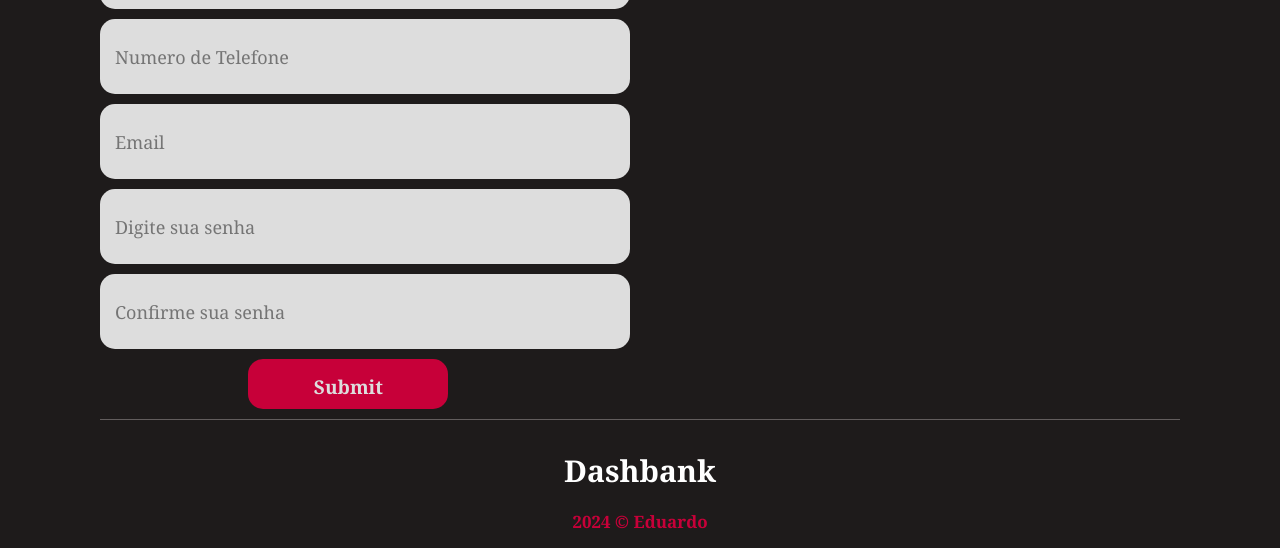
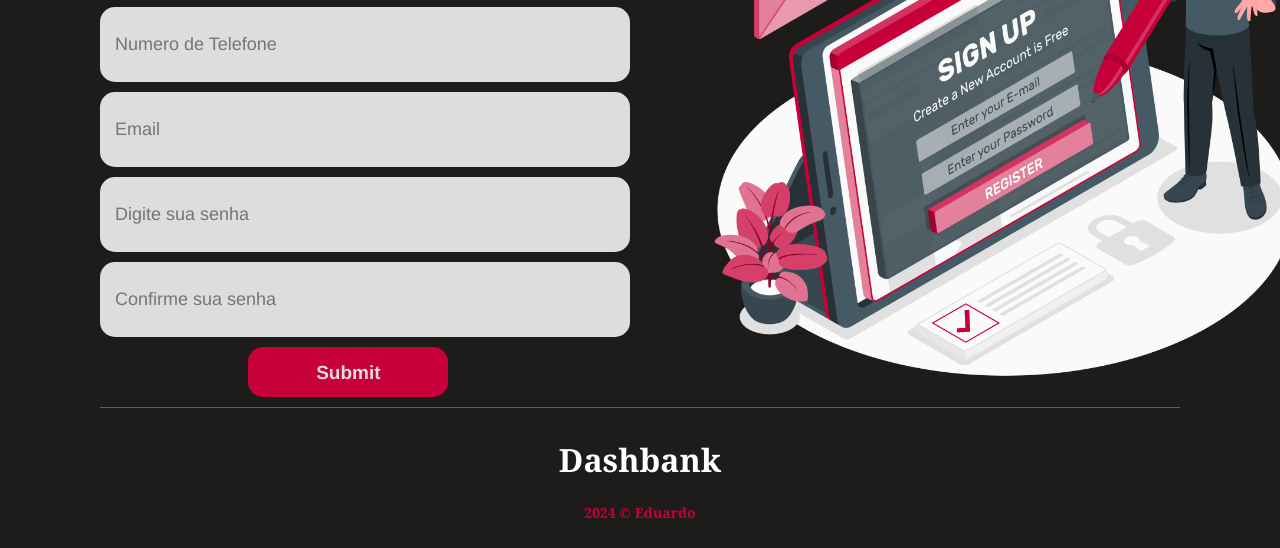
Before and after one commit to EduardoGoncalve/Dashbank-site, a plain HTML site: page ABA-LOGIN/login.html in a window 1280 px wide. Shown: the part 304-852 px from the top of the page. Drawn offline with Linux system fonts and the light colour scheme.

Commit message:
correções
corrição da pasta de login

```diff
--- /dev/null
+++ b/ABA-LOGIN/css/style.css
@@ -0,0 +1,124 @@
+* {
+    margin: 0;
+    padding: 0;
+    font-family: Georgia;
+}
+
+body {
+    margin: 0 100px 0;
+    background-color: #1e1b1b;
+}
+
+#header-container {
+    margin-top: 13px;
+    display: flex;
+    justify-content: space-between;
+    align-items: center;
+    margin-right: 40px
+}
+
+#header-container h1 a{
+    text-decoration: none;
+    color: #ddd;
+    font-size: 46px;
+    transition: 0.3s;
+}
+
+#header-container h1 a:hover {
+    color: #c70039;
+}
+
+#header-container ul a {
+    text-decoration: none;
+    color: #ddd;
+}
+
+#navbar-header ul {
+    display: flex;
+    gap: 20px;
+}
+
+#navbar-header li {
+    list-style: none;
+}
+
+#navbar-header li a {
+    transition: .5s;
+    font-size: 17px;
+}
+
+#navbar-header li a:hover {
+    color: #c70039;
+}
+
+main {
+    padding-top: 20px;
+    display: flex;
+}
+
+h1 {
+    font-size: 50px;
+    color: #c70039;
+}
+
+p {
+    font-size: 35px;
+    color: #ddd;
+}
+
+input {
+    font-family: Helvetica;
+    background-color: #ddd;
+    display: block  ;
+    margin-top: 10px;
+    height: 45px;
+    width: 500px;
+    border-style: none;
+    border-radius: 15px;
+    padding: 15px;
+    font-size: 18px;
+}
+
+#enviar {
+    color: #ddd;
+    background-color: #c70039;
+    font-weight: bold;
+    font-size: 19px;
+    text-align: center;
+    height: 50px;
+    width: 200px;
+    margin-left: 28%;
+    transition: 0.5s;
+    cursor: pointer;
+}
+
+#enviar:hover {
+    width: 240px;
+    margin-left: 25.3%;
+}
+
+img {
+    height: 590px;
+    width: auto;
+    margin-left: 80px;
+}
+
+footer {
+    border-top: 1px solid #625d5d;
+    margin-top: 10px;
+    padding: 30px 0 10px;
+    color: #fff;
+    display: flex;
+    justify-content: center;
+    text-align: center;
+}
+ #copy h3 {
+    font-size: 32px;
+}
+
+#copy a {
+    font-weight: bold;
+    text-decoration: none;
+    color: #c70039;
+    font-size: 14px;
+}
--- a/ABA-LOGIN/login.html
+++ b/ABA-LOGIN/login.html
@@ -4,7 +4,7 @@
     <meta charset="UTF-8">
     <meta name="viewport" content="width=device-width, initial-scale=1.0">
     <title>LOGIN</title>
-    <link rel="stylesheet" href="css/stle.css">
+    <link rel="stylesheet" href="css/style.css">
 </head>
 <body>
     <header>
@@ -34,7 +34,7 @@
             </form>
         </div>
         <div>
-            <img src="" alt="">
+            <img src="img/Sign up-amico.png" alt="Imagem de login">
         </div>
     </main>
     <footer>
```
Also changed, not shown: ABA-LOGIN/img/Sign up-amico.png (added).
